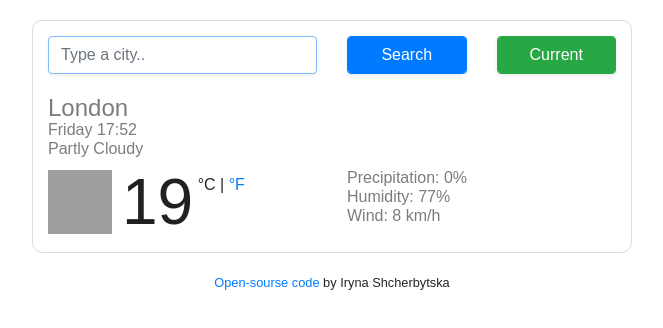
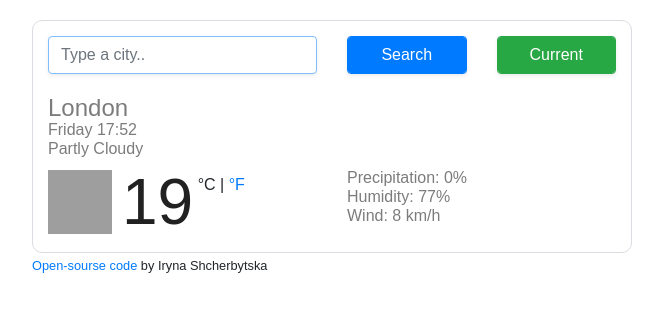
Before and after one commit to Irenkawww/myProject, a plain HTML site: page index.html in a window 1280 px wide. Shown: the whole page, without its empty margins (308-971 px from the left). Drawn offline with nearby package versions, Linux system fonts and the light colour scheme; grey boxes are pictures that could not be loaded.

Commit message:
final version  add the github url at the bottom of my app ))))

```diff
--- a/index.html
+++ b/index.html
@@ -17,6 +17,7 @@
   </head>
   <body>
     <div class="container">
+      <div class="gitHubLink">
         <div class="weather-app">
           <form class="search-form">
             <div class="row">
@@ -82,8 +83,7 @@
             </div>
           </div>
         </div>
-      <div>
-        <small id="gitHubLink">
+        <small>
           <a href="https://github.com/Irenkawww" target="_blank"
             >Open-sourse code
           </a>
--- a/src/styles.css
+++ b/src/styles.css
@@ -23,17 +23,11 @@ li {
     line-height: 1;
     list-style: none;
 }
-#gitHubLink {
-    display: block;
-    margin: auto;
-    text-align: center;
-}
+
 .weather-app {
     border: 1px solid #dadde1;
     padding: 15px;
-    margin: 20px auto;
     border-radius: 10px;
-    max-width: 600px;
 }
 
 .weather-icon {
@@ -57,3 +51,7 @@ li {
 .search-form {
     margin-bottom: 20px;
 }
+.gitHubLink {
+    margin: 20px auto;
+    max-width: 600px;
+}
```
Lines whose indentation alone changed are shown as unchanged.
